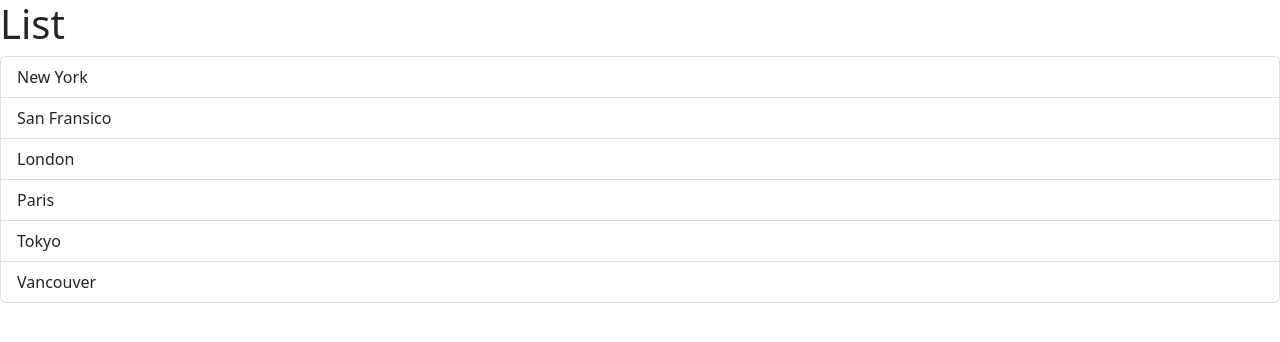
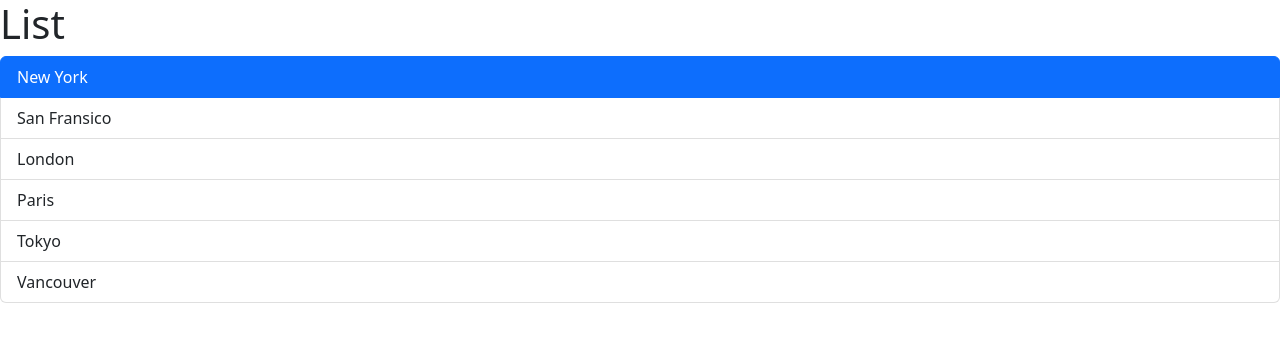
Before and after one commit to Murugananthstr/React18WithTypeScript, a React (Vite) app in the folder react-app/: page / in a window 1280 px wide. Shown: the top 342 px of the page. Built offline with nearby package versions, Linux system fonts and the light colour scheme.

Commit message:
Higlight the select items using useState and bootstrap active class

```diff
--- a/react-app/src/components/ListGroup.tsx
+++ b/react-app/src/components/ListGroup.tsx
@@ -1,4 +1,4 @@
-import { MouseEvent } from "react";
+import { MouseEvent, useState } from "react";
 
 function ListGroup() {
   let listOfCountries = [
@@ -9,6 +9,7 @@ function ListGroup() {
     "Tokyo",
     "Vancouver",
   ];
+  const [selectedIndex, setSelectedIndex] = useState(0);
 
   // const handleClickItems = (item: string, index: number): void => {
   //   console.log(`Item ${item} Number : ${index}`);
@@ -25,9 +26,13 @@ function ListGroup() {
       <ul className="list-group">
         {listOfCountries.map((item, index) => (
           <li
-            className="list-group-item"
+            className={
+              index === selectedIndex
+                ? "list-group-item active"
+                : "list-group-item"
+            }
             // onClick={() => handleClickItems(item, index)}
-            onClick={handleClick}
+            onClick={() => setSelectedIndex(index)}
             key={item}
           >
             {item}
```
